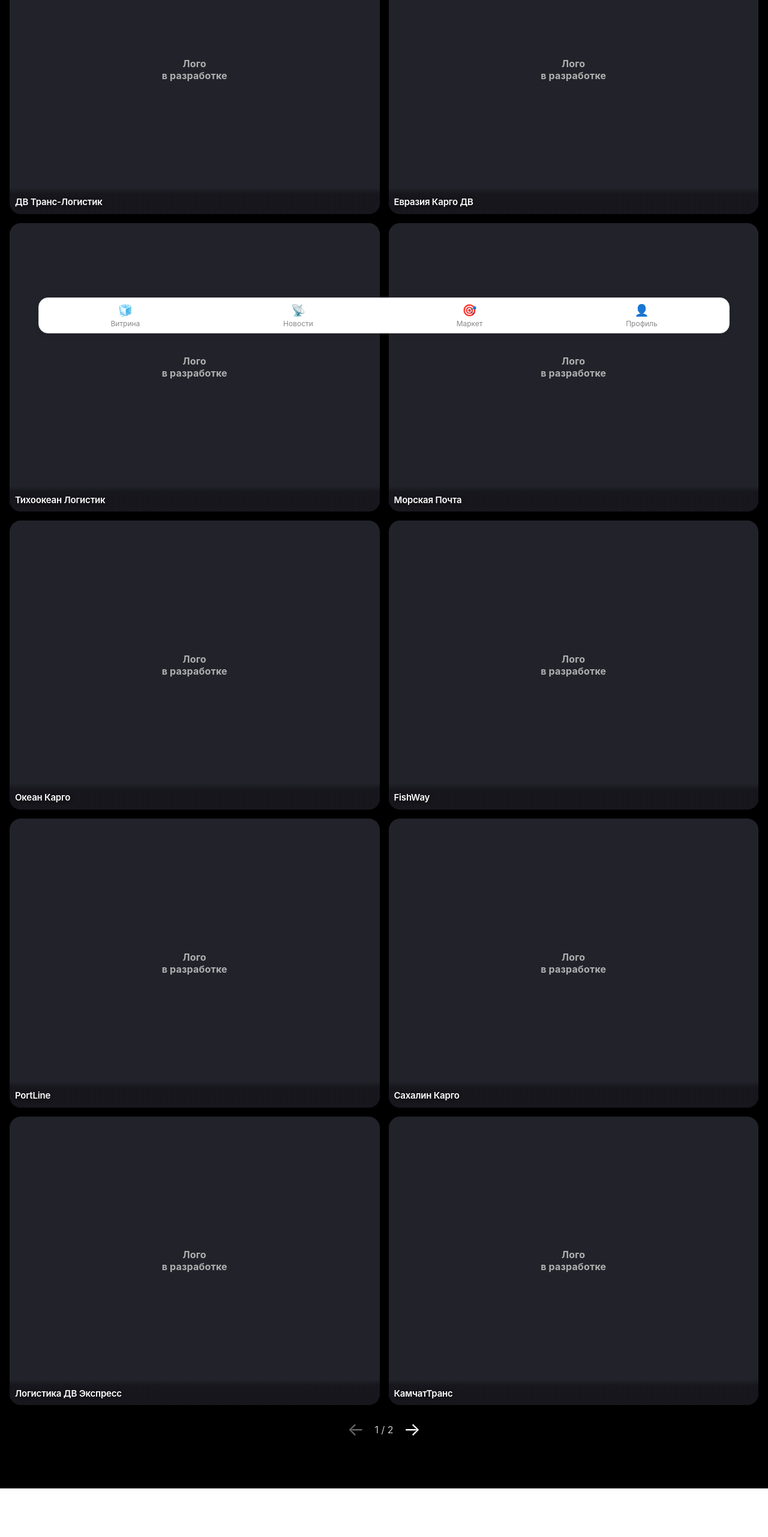
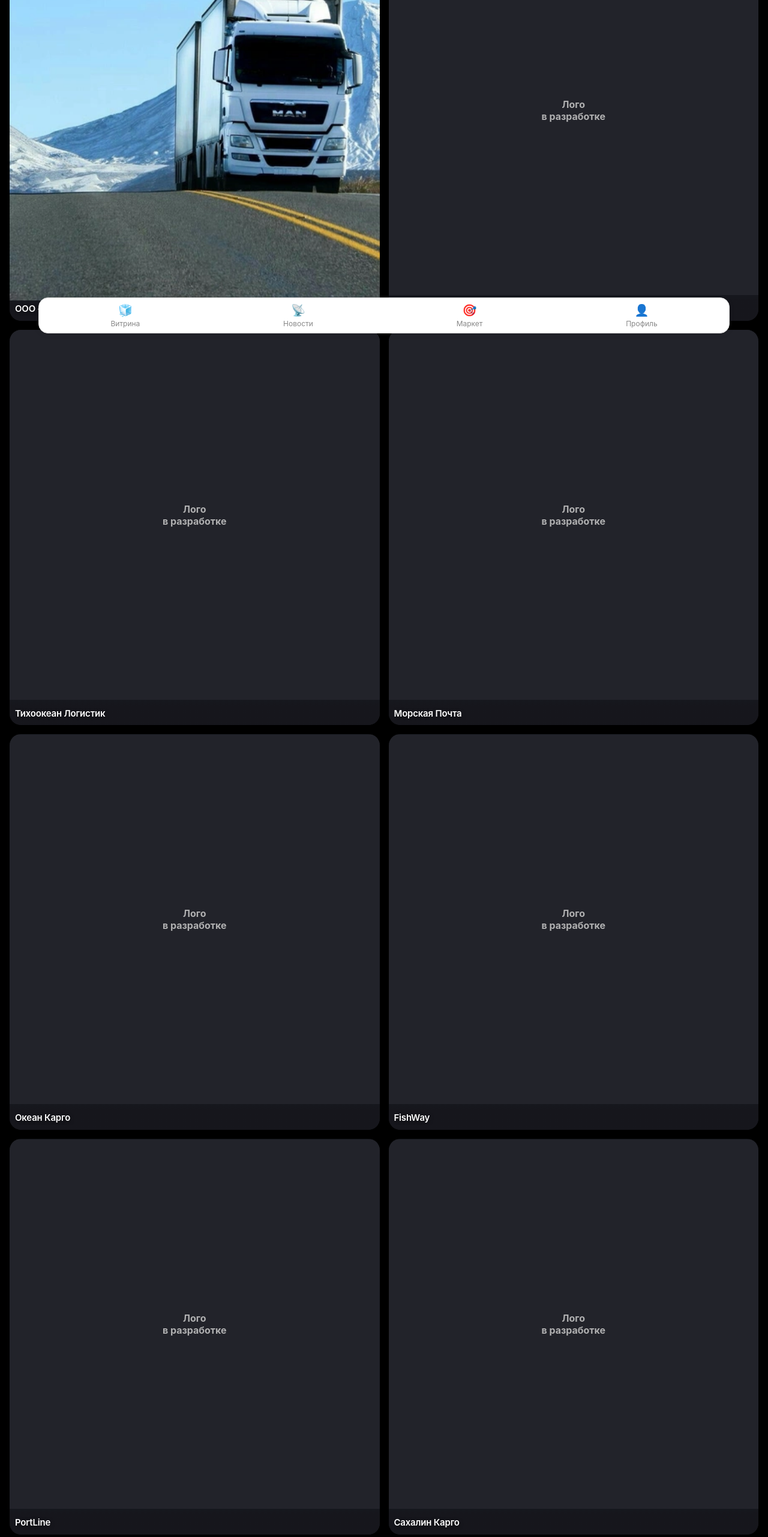
Before and after one commit to AlexSalavat/ikra-miniapp, a React (Create React App) app: page /logistics in a window 1280 px wide. Shown: the part 234-2797 px from the top of the page at 60% size. Before the commit the page ends 2716 px from the top, so only its background shows below. Built offline with nearby package versions, Linux system fonts and the light colour scheme.

Commit message:
Logistics: фото на весь квадрат, оптимизация и модалка профиля

```diff
--- a/src/components/LogisticsShowcase.js
+++ b/src/components/LogisticsShowcase.js
@@ -1,13 +1,63 @@
+// src/components/LogisticsShowcase.js
+
 import React, { useState } from 'react';
 import logistics from '../data/logistics';
 
 const CARDS_PER_PAGE = 10;
 const CARDS_PER_ROW = 2;
 
+const cardStyle = {
+  background: '#16181e',
+  borderRadius: 19,
+  overflow: 'hidden',
+  minHeight: 135,
+  display: 'flex',
+  flexDirection: 'column',
+  alignItems: 'center',
+  position: 'relative',
+  boxShadow: '0 3px 16px 0 #0005',
+  cursor: 'pointer',
+  aspectRatio: '1/1.07',
+  justifyContent: 'flex-end'
+};
+
+const logoBoxStyle = {
+  width: '100%',
+  aspectRatio: '1 / 1',
+  background: '#22232a',
+  display: 'flex',
+  alignItems: 'center',
+  justifyContent: 'center',
+  position: 'relative'
+};
+
+const nameBoxStyle = {
+  width: '100%',
+  background: 'linear-gradient(0deg, rgba(22,22,28,0.97) 78%, rgba(22,22,28,0.08) 100%)',
+  padding: '12px 7px 8px 9px',
+  zIndex: 2,
+  display: 'flex',
+  alignItems: 'flex-end',
+  minHeight: 34,
+  justifyContent: 'center'
+};
+
+const nameTextStyle = {
+  color: '#fff',
+  fontWeight: 600,
+  fontSize: 15,
+  letterSpacing: '-0.2px',
+  textShadow: '0 2px 6px #0008',
+  width: '100%',
+  overflow: 'hidden',
+  textOverflow: 'ellipsis',
+  whiteSpace: 'nowrap'
+};
+
 const LogisticsShowcase = () => {
   const [page, setPage] = useState(0);
+  const [modal, setModal] = useState(null);
 
-  // Разбивка на страницы
   const pages = [];
   for (let i = 0; i < logistics.length; i += CARDS_PER_PAGE) {
     pages.push(logistics.slice(i, i + CARDS_PER_PAGE));
@@ -15,9 +65,7 @@
   const current = pages[page] || [];
 
   return (
-    <div style={{
-      padding: 16, background: '#000', minHeight: '100vh'
-    }}>
+    <div style={{ padding: 16, background: '#000', minHeight: '100vh' }}>
       <button
         onClick={() => window.history.back()}
         style={{
@@ -45,30 +93,26 @@
         marginBottom: 18
       }}>
         {current.map(card => (
-          <div key={card.id}
+          <div
+            key={card.id}
+            onClick={() => setModal(card)}
+            style={cardStyle}
+          >
+            {/* Фото/логотип — строго на весь квадрат */}
+            <div style={logoBoxStyle}>
+              {card.logo ? (
+                <img
+                  src={card.logo}
+                  alt={card.name}
                   style={{
-              background: '#16181e',
-              borderRadius: 19,
-              overflow: 'hidden',
-              minHeight: 135,
-              display: 'flex',
-              alignItems: 'flex-end',
-              position: 'relative',
-              boxShadow: '0 3px 16px 0 #0005',
-              cursor: 'pointer',
-              aspectRatio: '1.28/1',
-              justifyContent: 'center'
-            }}>
-            {/* Лого-заглушка */}
-            <div style={{
-              position: 'absolute',
-              top: 0, left: 0, width: '100%', height: '100%',
-              background: '#22232a',
-              display: 'flex',
-              alignItems: 'center',
-              justifyContent: 'center',
-              zIndex: 1
-            }}>
+                    width: '100%',
+                    height: '100%',
+                    objectFit: 'cover',
+                    borderRadius: 0,
+                    display: 'block'
+                  }}
+                />
+              ) : (
                 <span style={{
                   color: '#bdbdbd',
                   fontWeight: 700,
@@ -76,36 +120,19 @@
                   textAlign: 'center',
                   opacity: 0.92,
                   lineHeight: 1.25,
-                padding: '0 10px',
-                letterSpacing: '0.2px'
+                  width: '100%',
+                  height: '100%',
+                  display: 'flex',
+                  alignItems: 'center',
+                  justifyContent: 'center'
                 }}>
                   Лого<br />в разработке
                 </span>
+              )}
             </div>
-            {/* Градиент с названием */}
-            <div style={{
-              width: '100%',
-              position: 'absolute',
-              left: 0,
-              bottom: 0,
-              background: 'linear-gradient(0deg, rgba(22,22,28,0.97) 78%, rgba(22,22,28,0.08) 100%)',
-              padding: '12px 7px 8px 9px',
-              zIndex: 2,
-              display: 'flex',
-              alignItems: 'flex-end',
-              minHeight: 34,
-            }}>
-              <span style={{
-                color: '#fff',
-                fontWeight: 600,
-                fontSize: 15,
-                letterSpacing: '-0.2px',
-                textShadow: '0 2px 6px #0008',
-                width: '100%',
-                overflow: 'hidden',
-                textOverflow: 'ellipsis',
-                whiteSpace: 'nowrap'
-              }}>
+            {/* Название снизу */}
+            <div style={nameBoxStyle}>
+              <span style={nameTextStyle}>
                 {card.name}
               </span>
             </div>
@@ -148,6 +175,84 @@
           >&#8594;</button>
         </div>
       )}
+      {/* Модалка профиля */}
+      {modal && (
+        <div style={{
+          position: 'fixed',
+          top: 0, left: 0, width: '100vw', height: '100vh',
+          background: 'rgba(10,10,15,0.76)',
+          zIndex: 100,
+          display: 'flex',
+          alignItems: 'center',
+          justifyContent: 'center'
+        }}
+          onClick={() => setModal(null)}
+        >
+          <div
+            style={{
+              background: '#23232a',
+              borderRadius: 16,
+              padding: '32px 18px 23px 18px',
+              boxShadow: '0 8px 32px #000a',
+              maxWidth: 340,
+              width: '92vw',
+              color: '#fff',
+              position: 'relative'
+            }}
+            onClick={e => e.stopPropagation()}
+          >
+            <button
+              onClick={() => setModal(null)}
+              style={{
+                position: 'absolute',
+                right: 13, top: 9,
+                background: 'none', border: 'none',
+                color: '#bbb', fontSize: 19, cursor: 'pointer', fontWeight: 600
+              }}
+              aria-label="Закрыть"
+            >×</button>
+            {modal.logo && (
+              <img
+                src={modal.logo}
+                alt={modal.name}
+                style={{
+                  width: '90%',
+                  height: 110,
+                  objectFit: 'cover',
+                  borderRadius: 10,
+                  margin: '0 auto 12px auto',
+                  display: 'block'
+                }}
+              />
+            )}
+            <div style={{ fontWeight: 700, fontSize: 18, marginBottom: 10 }}>{modal.name}</div>
+            <div style={{ fontSize: 14, marginBottom: 7, color: '#e3e3e6' }}>{modal.description}</div>
+            <div style={{ fontSize: 13, marginBottom: 7 }}>{modal.address}</div>
+            {modal.contacts && (
+              <div style={{ fontSize: 13.5, color: '#37e0b0', marginBottom: 3 }}>
+                {modal.contacts.phone}<br />
+                {modal.contacts.phone2 && <>{modal.contacts.phone2}<br /></>}
+                {modal.contacts.dispatcher && <>Диспетчерская: {modal.contacts.dispatcher}<br /></>}
+                {modal.contacts.email && <>Email: {modal.contacts.email}<br /></>}
+                {modal.contacts.telegram && <>Telegram: {modal.contacts.telegram}</>}
+              </div>
+            )}
+            {modal.mapLink && (
+              <a href={modal.mapLink} target="_blank" rel="noopener noreferrer" style={{
+                color: '#27a0e0', textDecoration: 'underline', fontSize: 13, marginBottom: 8, display: 'inline-block'
+              }}>Открыть на карте</a>
+            )}
+            {/* Галерея */}
+            {modal.gallery && modal.gallery.length > 0 && (
+              <div style={{ display: 'flex', gap: 5, marginTop: 10 }}>
+                {modal.gallery.map((src, i) => (
+                  <img key={i} src={src} alt={`Фото ${i + 1}`} style={{ height: 54, borderRadius: 6 }} />
+                ))}
+              </div>
+            )}
+          </div>
+        </div>
+      )}
     </div>
   );
 };
--- a/src/components/TopProducers.js
+++ b/src/components/TopProducers.js
@@ -1,7 +1,6 @@
-import React, { useState } from 'react';
+import React, { useState, useEffect, useMemo } from 'react';
 import producers from '../data/producers';
 
-// Теперь 4 региона:
 const REGIONS = ['Камчатка', 'Сахалин', 'Хабаровск', 'Магадан'];
 const CARDS_PER_PAGE = 10;
 const CARDS_PER_ROW = 2;
@@ -11,191 +10,116 @@
   const [filter, setFilter] = useState(REGIONS[0]);
   const [page, setPage] = useState(0);
 
-  const filtered = producers.filter(p => p.region === filter);
-  const pages = [];
-  for (let i = 0; i < filtered.length; i += CARDS_PER_PAGE) {
-    pages.push(filtered.slice(i, i + CARDS_PER_PAGE));
-  }
-  const current = pages[page] || [];
+  const filteredPages = useMemo(() => {
+    const filtered = producers.filter(p => p.region === filter);
+    return Array.from({ length: Math.ceil(filtered.length / CARDS_PER_PAGE) }, (_, i) =>
+      filtered.slice(i * CARDS_PER_PAGE, (i + 1) * CARDS_PER_PAGE)
+    );
+  }, [filter]);
 
-  React.useEffect(() => { setPage(0); }, [filter]);
+  const currentCards = filteredPages[page] || [];
+
+  useEffect(() => {
+    setPage(0);
+  }, [filter]);
+
+  const buttonStyle = (active) => ({
+    background: active ? '#23232a' : 'none',
+    color: active ? '#20d978' : '#bababa',
+    border: `1.3px solid ${active ? '#20d978' : '#23232a'}`,
+    borderRadius: 7,
+    padding: '4px 10px',
+    fontWeight: 700,
+    fontSize: 12.2,
+    minWidth: 70,
+    cursor: 'pointer',
+    transition: 'border .12s, color .16s, background .18s'
+  });
 
   return (
-    <div style={{
-      background: '#000', minHeight: '100vh', padding: 12
-    }}>
+    <div className="bg-black min-h-screen p-3">
       <button
         onClick={() => window.history.back()}
-        style={{
-          marginBottom: 12,
-          padding: '6px 13px',
-          borderRadius: 10,
-          background: '#23232a',
-          color: '#fff',
-          border: 'none',
-          fontWeight: 500,
-          fontSize: 13,
-          cursor: 'pointer'
-        }}
+        className="mb-3 py-1.5 px-3.5 rounded-lg bg-[#23232a] text-white font-medium text-sm cursor-pointer"
       >← Назад</button>
-      {/* Новый стиль фильтра — 4 региона */}
-      <div style={{
-        display: 'flex',
-        gap: 5,
-        marginBottom: 13,
-        width: '100%',
-        justifyContent: 'center',
-        flexWrap: 'nowrap'
-      }}>
+
+      <div className="flex gap-1 justify-center mb-3 overflow-auto">
         {REGIONS.map(region => (
           <button
             key={region}
             onClick={() => setFilter(region)}
-            style={{
-              background: filter === region ? "#23232a" : "none",
-              color: filter === region ? "#20d978" : "#bababa",
-              border: `1.3px solid ${filter === region ? "#20d978" : "#23232a"}`,
-              borderRadius: 7,
-              padding: '4px 10px',
-              fontWeight: 700,
-              fontSize: 12.2,
-              minWidth: 70,
-              cursor: "pointer",
-              transition: "border .12s, color .16s, background .18s"
-            }}
-          >{region}</button>
+            style={buttonStyle(filter === region)}
+          >
+            {region}
+          </button>
         ))}
       </div>
-      <div style={{
-        display: 'grid',
-        gridTemplateColumns: `repeat(${CARDS_PER_ROW}, 1fr)`,
-        gap: CARD_GAP,
-        justifyContent: 'center',
-        marginBottom: 12
-      }}>
-        {current.map(card => (
+
+      <div
+        className="grid"
+        style={{
+          gridTemplateColumns: `repeat(${CARDS_PER_ROW}, 1fr)`,
+          gap: CARD_GAP,
+          marginBottom: 12
+        }}
+      >
+        {currentCards.map(card => (
           <div
             key={card.id}
-            style={{
-              background: '#16181e',
-              borderRadius: 19,
-              overflow: 'hidden',
-              minHeight: 135,
-              display: 'flex',
-              alignItems: 'flex-end',
-              position: 'relative',
-              boxShadow: '0 3px 16px 0 #0005',
-              cursor: card.isPlaceholder ? 'default' : 'pointer',
-              aspectRatio: '1.28/1',
-              justifyContent: 'center'
-            }}
+            className="relative bg-[#16181e] rounded-[19px] overflow-hidden flex items-end justify-center cursor-pointer shadow-lg aspect-[1.28/1]"
           >
             {card.logo ? (
               <img
                 src={card.logo}
                 alt={card.name}
-                style={{
-                  width: '100%',
-                  height: '100%',
-                  objectFit: 'cover',
-                  position: 'absolute',
-                  left: 0,
-                  top: 0,
-                  zIndex: 1
-                }}
-                onError={e => { e.target.src = '/images/no-logo.webp'; }}
+                className="absolute inset-0 w-full h-full object-cover z-10"
+                onError={(e) => (e.target.src = '/images/no-logo.webp')}
               />
             ) : (
-              <div style={{
-                width: '100%',
-                height: '100%',
-                background: card.isPlaceholder
-                  ? 'linear-gradient(135deg,#262632 60%,#23232a 100%)'
-                  : 'linear-gradient(135deg,#363646 60%,#23232a 100%)',
-                display: 'flex',
-                alignItems: 'center',
-                justifyContent: 'center',
-                position: 'absolute',
-                left: 0,
-                top: 0,
-                zIndex: 1
-              }}>
-                <span style={{
-                  color: '#bdbdbd',
-                  fontWeight: 600,
-                  fontSize: 15,
-                  textAlign: 'center',
-                  opacity: 0.87,
-                  lineHeight: 1.15,
-                  whiteSpace: 'pre-line'
-                }}>
+              <div
+                className={`absolute inset-0 flex items-center justify-center z-10 ${
+                  card.isPlaceholder
+                    ? 'bg-gradient-to-br from-[#262632] to-[#23232a]'
+                    : 'bg-gradient-to-br from-[#363646] to-[#23232a]'
+                }`}
+              >
+                <span className="text-[#bdbdbd] font-semibold text-[15px] text-center opacity-90 whitespace-pre-line leading-snug">
                   {card.isPlaceholder ? 'Место\nсвободно' : 'Лого\nв разработке'}
                 </span>
               </div>
             )}
-            <div style={{
-              position: 'absolute',
-              left: 0,
-              right: 0,
-              bottom: 0,
-              zIndex: 2,
-              background: 'linear-gradient(0deg,rgba(18,18,23,0.96) 92%,rgba(25,25,29,0.08) 100%)',
-              minHeight: 36,
-              display: 'flex',
-              alignItems: 'center',
-              justifyContent: 'center',
-              padding: '0 9px 5px 9px'
-            }}>
-              <span style={{
-                color: '#fff',
-                fontWeight: 700,
-                fontSize: 13.5,
-                letterSpacing: '-0.18px',
-                width: '100%',
-                textShadow: '0 1px 4px #000a',
-                overflow: 'hidden',
-                textOverflow: 'ellipsis',
-                whiteSpace: 'nowrap'
-              }}>
+            <div className="absolute bottom-0 inset-x-0 z-20 bg-gradient-to-t from-[#121217f5] via-transparent flex items-center justify-center px-2 pb-1">
+              <span className="text-white font-bold text-sm truncate w-full text-center drop-shadow-md">
                 {card.name}
               </span>
             </div>
           </div>
         ))}
       </div>
-      {pages.length > 1 && (
-        <div style={{
-          display: 'flex',
-          justifyContent: 'center',
-          gap: 12,
-          alignItems: 'center',
-          marginTop: 6
-        }}>
+
+      {filteredPages.length > 1 && (
+        <div className="flex justify-center gap-3 items-center mt-1.5">
           <button
             disabled={page === 0}
-            onClick={() => setPage(p => p - 1)}
-            style={{
-              background: 'none',
-              color: page === 0 ? '#666' : '#fff',
-              border: 'none',
-              fontSize: 23,
-              cursor: page === 0 ? 'default' : 'pointer'
-            }}
-          >&#8592;</button>
-          <span style={{ color: '#ccc', fontSize: 14 }}>
-            {page + 1} / {pages.length}
+            onClick={() => setPage((p) => p - 1)}
+            className={`text-2xl bg-transparent border-none ${
+              page === 0 ? 'text-[#666]' : 'text-white cursor-pointer'
+            }`}
+          >
+            ←
+          </button>
+          <span className="text-[#ccc] text-sm">
+            {page + 1} / {filteredPages.length}
           </span>
           <button
-            disabled={page === pages.length - 1}
-            onClick={() => setPage(p => p + 1)}
-            style={{
-              background: 'none',
-              color: page === pages.length - 1 ? '#666' : '#fff',
-              border: 'none',
-              fontSize: 23,
-              cursor: page === pages.length - 1 ? 'default' : 'pointer'
-            }}
-          >&#8594;</button>
+            disabled={page === filteredPages.length - 1}
+            onClick={() => setPage((p) => p + 1)}
+            className={`text-2xl bg-transparent border-none ${
+              page === filteredPages.length - 1 ? 'text-[#666]' : 'text-white cursor-pointer'
+            }`}
+          >
+            →
+          </button>
         </div>
       )}
     </div>
--- a/src/data/logistics.js
+++ b/src/data/logistics.js
@@ -1,20 +1,143 @@
+// src/data/logistics.js
+
 const logistics = [
-  { id: 1, name: 'ДВ Транс-Логистик' },
-  { id: 2, name: 'Евразия Карго ДВ' },
-  { id: 3, name: 'Тихоокеан Логистик' },
-  { id: 4, name: 'Морская Почта' },
-  { id: 5, name: 'Океан Карго' },
-  { id: 6, name: 'FishWay' },
-  { id: 7, name: 'PortLine' },
-  { id: 8, name: 'Сахалин Карго' },
-  { id: 9, name: 'Логистика ДВ Экспресс' },
-  { id: 10, name: 'КамчатТранс' },
-  // ДОБАВЬ ЕЩЁ:
-  { id: 11, name: 'Test Card 11' },
-  { id: 12, name: 'Test Card 12' },
-  { id: 13, name: 'Test Card 13' },
-  { id: 14, name: 'Test Card 14' },
-  { id: 15, name: 'Test Card 15' },
+  {
+    id: 1,
+    name: 'ООО «БАМПЕР»',
+    logo: '/images/bamp.webp',
+    description: 'ООО "БАМПЕР" — ведущая транспортно-логистическая компания Камчатки. Специализируется на грузоперевозках по всему Дальнему Востоку, доставке скоропортящихся и негабаритных грузов, мультимодальной логистике. Большой автопарк, складские услуги, опытные диспетчеры.',
+    address: 'Камчатский край, г. Петропавловск-Камчатский, ул. Халактырское шоссе 7/1',
+    contacts: {
+      phone: '+7 924 792-4340',
+      phone2: '+7 924 793-2323',
+      dispatcher: '+7 902 461-44-00',
+      email: 'bamper.pk@list.ru',
+      telegram: '@bamper_priem'
+    },
+    mapLink: 'https://yandex.ru/maps/?ll=158.706825,53.029031&z=16.67',
+    gallery: [
+      '/images/bamp1.webp'
+      // Можешь добавить сколько угодно фото
+    ]
+  },
+  {
+    id: 2,
+    name: 'Евразия Карго ДВ',
+    logo: '',
+    description: 'Транспортно-экспедиторская компания, мультимодальные перевозки грузов по ДВ и России. Автомобильный и морской транспорт.',
+    address: 'г. Владивосток, ул. Морская, 42',
+    contacts: {
+      phone: '+7 914 123-45-67',
+      email: 'office@eurasia-dv.ru'
+    },
+    mapLink: '',
+    gallery: []
+  },
+  {
+    id: 3,
+    name: 'Тихоокеан Логистик',
+    logo: '',
+    description: 'Оперативные грузоперевозки между регионами Дальнего Востока, оформление документации, страхование грузов.',
+    address: 'г. Хабаровск, ул. Карла Маркса, 10',
+    contacts: {
+      phone: '+7 914 765-43-21',
+      email: 'info@pacific-log.ru'
+    },
+    mapLink: '',
+    gallery: []
+  },
+  {
+    id: 4,
+    name: 'Морская Почта',
+    logo: '',
+    description: 'Морские перевозки, экспедирование, контейнерные перевозки по России и странам АТР.',
+    address: 'г. Южно-Сахалинск, ул. Железнодорожная, 2',
+    contacts: {
+      phone: '+7 924 888-77-66',
+      email: 'mail@seapost.ru'
+    },
+    mapLink: '',
+    gallery: []
+  },
+  {
+    id: 5,
+    name: 'Океан Карго',
+    logo: '',
+    description: 'Грузоперевозки по морю и суше, рефрижераторы, срочная доставка.',
+    address: 'г. Магадан, пр-т Ленина, 5',
+    contacts: {
+      phone: '+7 924 444-11-22',
+      email: 'cargo@ocean.ru'
+    },
+    mapLink: '',
+    gallery: []
+  },
+  {
+    id: 6,
+    name: 'FishWay',
+    logo: '',
+    description: 'Логистика рыбной продукции, поставки по России и экспорт.',
+    address: 'г. Владивосток, ул. Береговая, 20',
+    contacts: {
+      phone: '+7 924 111-22-33',
+      email: 'contact@fishway.ru'
+    },
+    mapLink: '',
+    gallery: []
+  },
+  {
+    id: 7,
+    name: 'PortLine',
+    logo: '',
+    description: 'Контейнерные и мультимодальные перевозки, логистика портовых складов.',
+    address: 'г. Владивосток, ул. Портовая, 3',
+    contacts: {
+      phone: '+7 914 654-32-10',
+      email: 'info@portline.ru'
+    },
+    mapLink: '',
+    gallery: []
+  },
+  {
+    id: 8,
+    name: 'Сахалин Карго',
+    logo: '',
+    description: 'Доставка грузов на Сахалин, авиа и морские маршруты, помощь с таможней.',
+    address: 'г. Южно-Сахалинск, ул. Победы, 18',
+    contacts: {
+      phone: '+7 924 222-33-44',
+      email: 'sakhalin@cargo.ru'
+    },
+    mapLink: '',
+    gallery: []
+  },
+  {
+    id: 9,
+    name: 'Логистика ДВ Экспресс',
+    logo: '',
+    description: 'Срочная логистика для бизнеса, быстрый расчет ставок, гибкая маршрутизация.',
+    address: 'г. Хабаровск, ул. Гоголя, 15',
+    contacts: {
+      phone: '+7 924 333-44-55',
+      email: 'express@logdv.ru'
+    },
+    mapLink: '',
+    gallery: []
+  },
+  {
+    id: 10,
+    name: 'КамчатТранс',
+    logo: '',
+    description: 'Региональные грузоперевозки по Камчатке, спецтехника, сопровождение.',
+    address: 'г. Петропавловск-Камчатский, ул. Северная, 5',
+    contacts: {
+      phone: '+7 924 555-66-77',
+      email: 'ktrans@kamchatka.ru'
+    },
+    mapLink: '',
+    gallery: []
+  },
+  // Добавляй новые компании ниже по тому же шаблону
 ];
 
 export default logistics;
```
Also changed, not shown: public/images/bamp.webp (added). Lines whose indentation alone changed are shown as unchanged.
